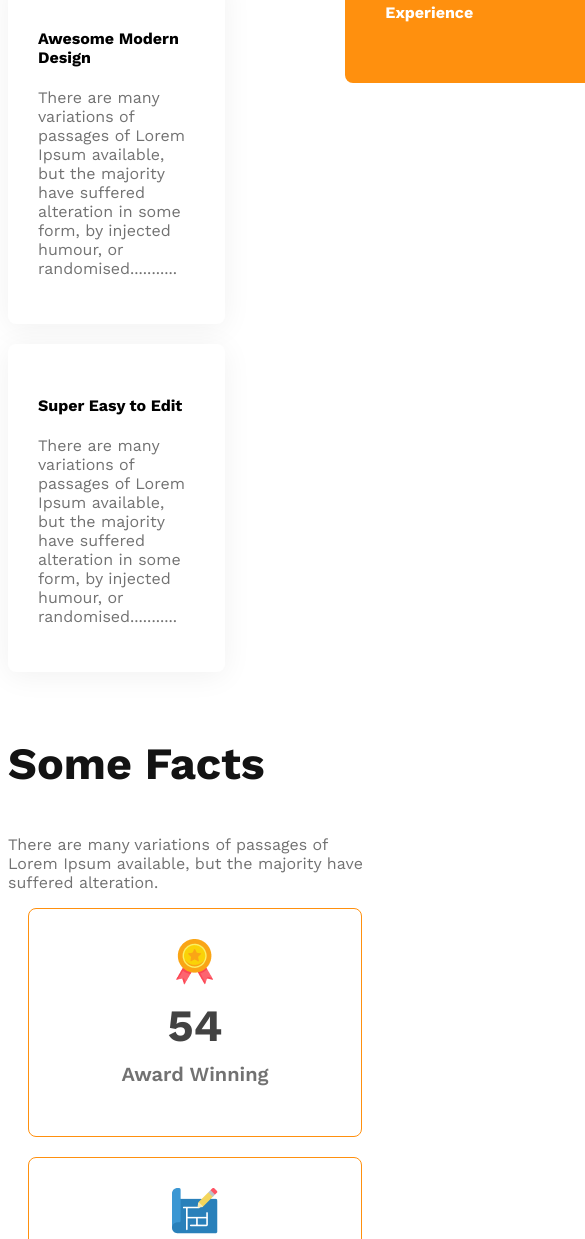
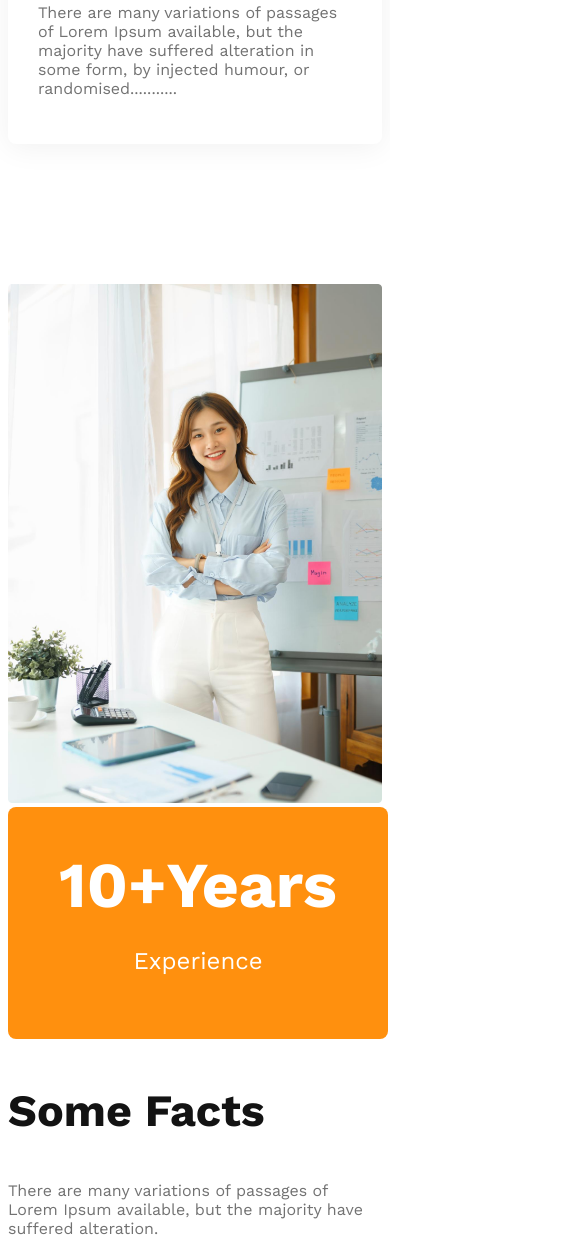
Before and after one commit to AsrafUddin89/g3-architect-website, a plain HTML site: page index.html in a window 390 px wide. Shown: the part 4209-5448 px from the top of the page, 585 px wide, since content can reach past the window. Drawn offline with nearby package versions, Linux system fonts and the light colour scheme.

Commit message:
make the features responsive

```diff
--- a/index.html
+++ b/index.html
@@ -71,7 +71,7 @@
                 <img src="images/architect.png" alt="">
                 <div class="ten-year-badge">
                     <h2>10+Years</h2>
-                    <h4>Experience</h4>
+                    <p>Experience</p>
                 </div>
 
             </div>
--- a/styles/architect.css
+++ b/styles/architect.css
@@ -132,16 +132,27 @@ main {
     background: #FFF;
     box-shadow: 0px 4px 30px 0px rgba(0, 0, 0, 0.06);
 }
+.features-img img{
+    height: 90%;
+    margin-left: 90px;
+}
 .ten-year-badge{
     border-radius: 8px;
     background: #FF900E;
     color: #FFF;
     width: 320px;
     padding: 40px;
+    text-align: center;
+    position: relative;
+    bottom: 100px;
 }
 .ten-year-badge h2{
     font-size: 4rem;
+    margin: 0;
 
+}
+.ten-year-badge p{
+    font-size: 1.5rem;
 }
 
 /* Facts Section*/
@@ -199,8 +210,17 @@ main {
     nav,
     .teams-container,
     .facts-card-container,
-    .sponsors-img-container {
+    .sponsors-img-container,
+    .features {
         flex-direction: column;
+    }
+    .features-img img{
+        width: 100%;
+        margin-left: 0;
+    }
+    .ten-year-badge{
+        position: static;
+        max-width: 300px;
     }
 
     .teams-img-container {
@@ -226,7 +246,7 @@ main {
     }
 
     nav,
-    .sponsors-img-container {
+    .sponsors-img-container, .features {
         flex-direction: column;
     }
 
```
